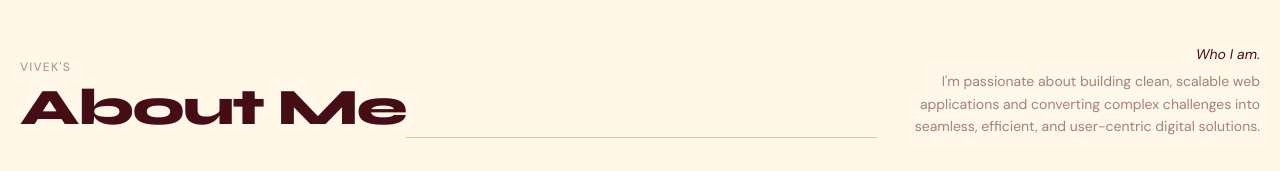
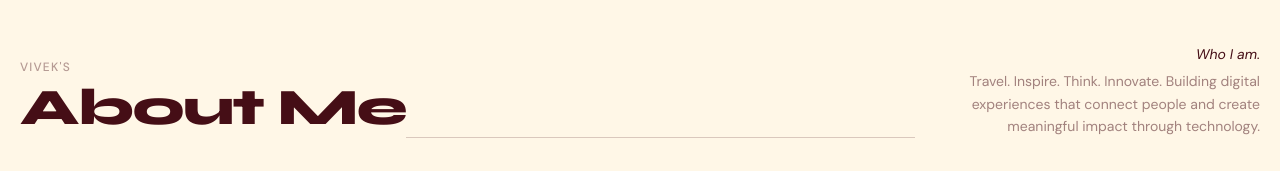
Before and after one commit to iamvivekverma/my-portfolio, a React (Vite) app in the folder frontend/: page /about in a window 1280 px wide. Shown: the part 626-797 px from the top of the page. Built offline with nearby package versions, Linux system fonts and the light colour scheme; no server answers.

Commit message:
Update footer description with custom text

```diff
--- a/frontend/src/features/about/components/AboutSection.jsx
+++ b/frontend/src/features/about/components/AboutSection.jsx
@@ -109,7 +109,7 @@ export default function AboutSection() {
         className="flex flex-col px-5 w-full order-1 lg:order-3 lg:flex-row lg:items-end"
         title="About Me"
         tagline="Who I am."
-        description={about?.bio || "I'm passionate about building clean, scalable web applications and converting complex challenges into seamless, efficient, and user-centric digital solutions."}
+        description="Travel. Inspire. Think. Innovate. Building digital experiences that connect people and create meaningful impact through technology."
       />
       <FeedbackForm isOpen={isFeedbackOpen} onClose={() => setIsFeedbackOpen(false)} />
     </section>
```
